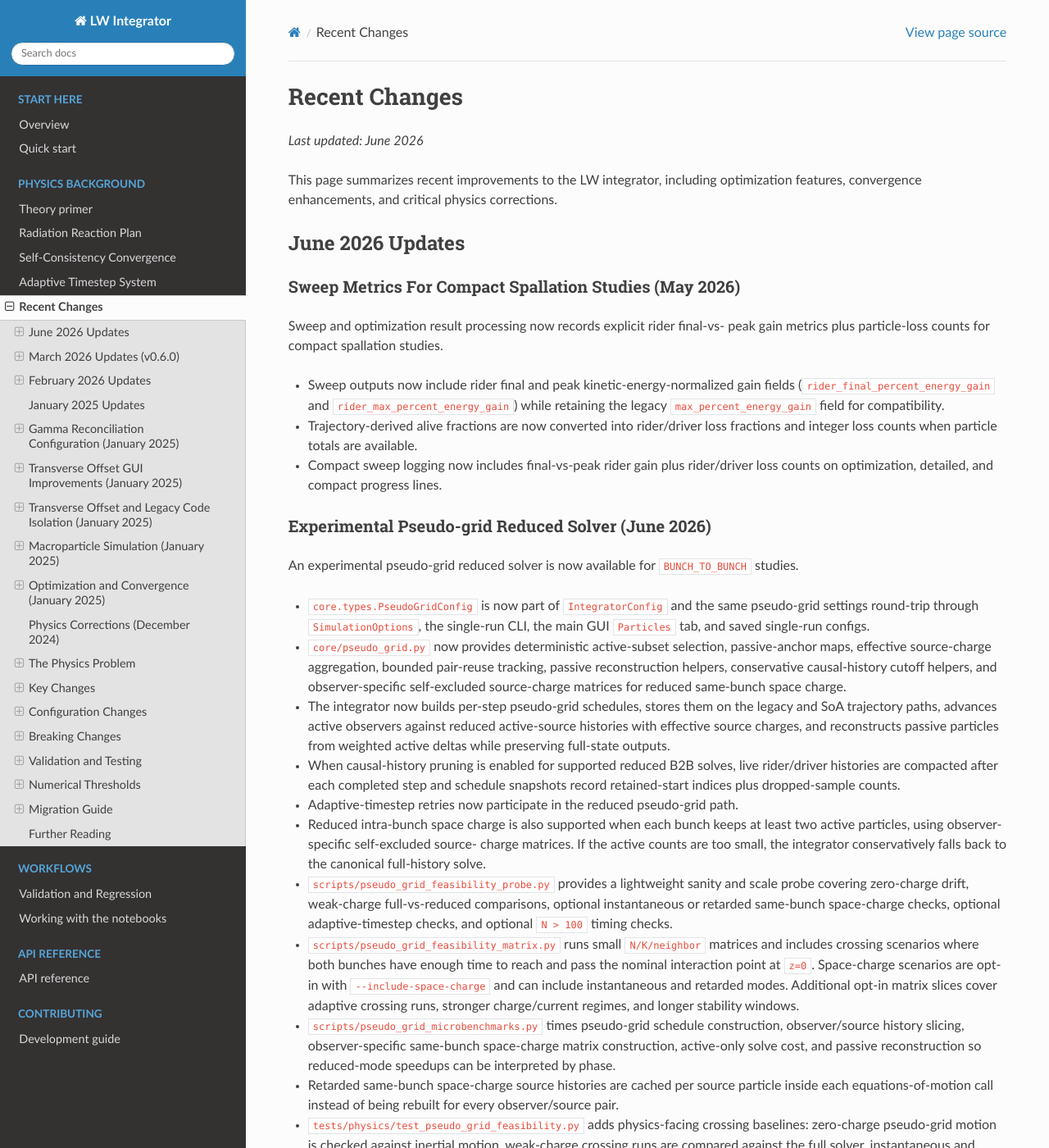
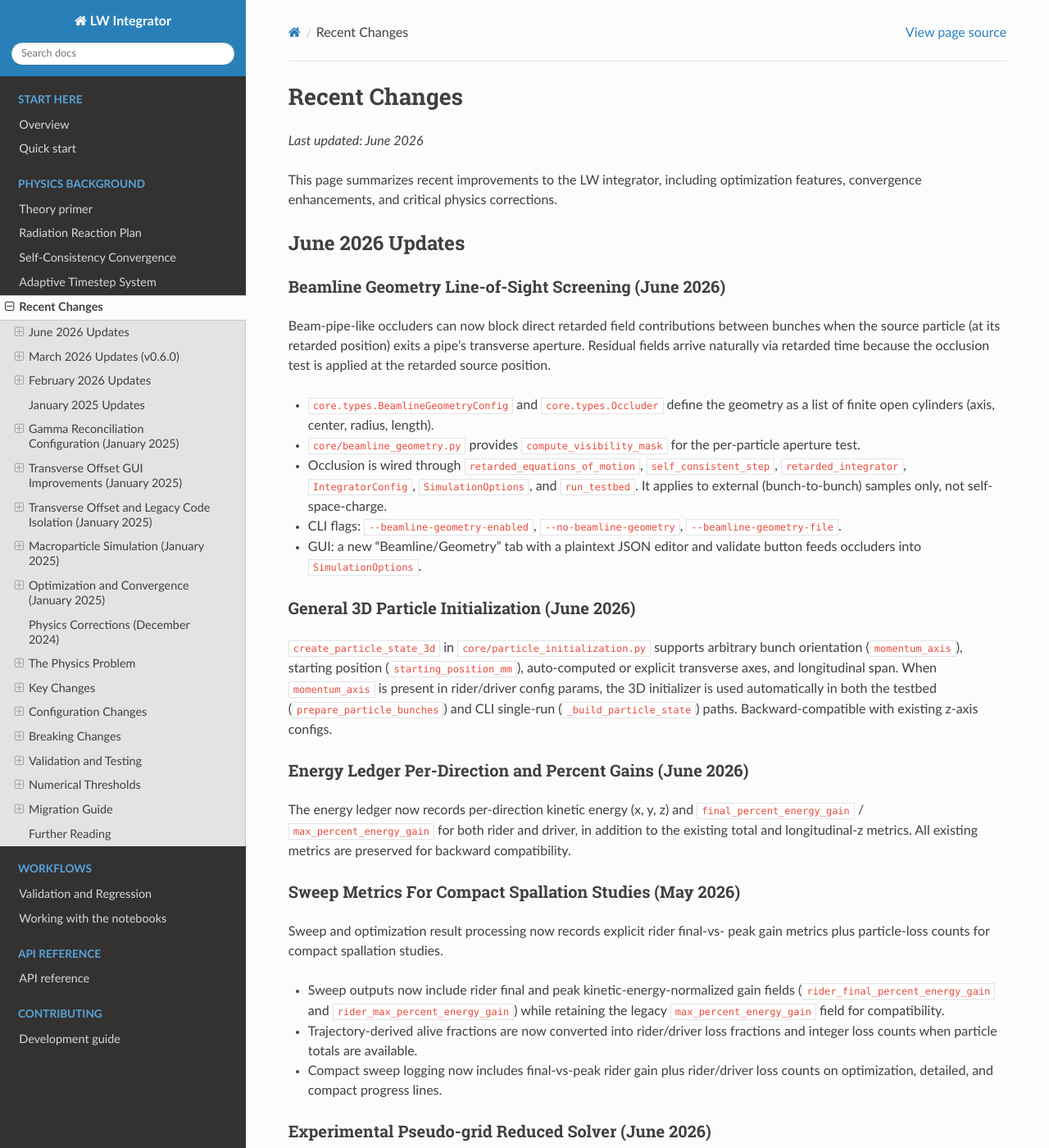
Before and after one commit to benfolsom/LW_integrator, a Sphinx documentation site: the page built from docs/source/recent_changes.rst, in a window 1280 px wide and 1400 px high. Shown: the whole window at 82% size. Built offline with Sphinx 7.4.7 and the Read the Docs theme 3.1.0, drawn with Linux system fonts in a browser that asks for light colours.

Commit message:
Update docs for geometry and 3D init

```diff
--- a/docs/source/recent_changes.rst
+++ b/docs/source/recent_changes.rst
@@ -11,6 +11,46 @@ corrections.
 
 June 2026 Updates
 -----------------
+
+Beamline Geometry Line-of-Sight Screening (June 2026)
+~~~~~~~~~~~~~~~~~~~~~~~~~~~~~~~~~~~~~~~~~~~~~~~~~~~~~~
+
+Beam-pipe-like occluders can now block direct retarded field contributions
+between bunches when the source particle (at its retarded position) exits a
+pipe's transverse aperture. Residual fields arrive naturally via retarded
+time because the occlusion test is applied at the retarded source position.
+
+* ``core.types.BeamlineGeometryConfig`` and ``core.types.Occluder`` define the
+  geometry as a list of finite open cylinders (axis, center, radius, length).
+* ``core/beamline_geometry.py`` provides ``compute_visibility_mask`` for the
+  per-particle aperture test.
+* Occlusion is wired through ``retarded_equations_of_motion``,
+  ``self_consistent_step``, ``retarded_integrator``, ``IntegratorConfig``,
+  ``SimulationOptions``, and ``run_testbed``. It applies to external
+  (bunch-to-bunch) samples only, not self-space-charge.
+* CLI flags: ``--beamline-geometry-enabled``, ``--no-beamline-geometry``,
+  ``--beamline-geometry-file``.
+* GUI: a new "Beamline/Geometry" tab with a plaintext JSON editor and validate
+  button feeds occluders into ``SimulationOptions``.
+
+General 3D Particle Initialization (June 2026)
+~~~~~~~~~~~~~~~~~~~~~~~~~~~~~~~~~~~~~~~~~~~~~~
+
+``create_particle_state_3d`` in ``core/particle_initialization.py`` supports
+arbitrary bunch orientation (``momentum_axis``), starting position
+(``starting_position_mm``), auto-computed or explicit transverse axes, and
+longitudinal span. When ``momentum_axis`` is present in rider/driver config
+params, the 3D initializer is used automatically in both the testbed
+(``prepare_particle_bunches``) and CLI single-run (``_build_particle_state``)
+paths. Backward-compatible with existing z-axis configs.
+
+Energy Ledger Per-Direction and Percent Gains (June 2026)
+~~~~~~~~~~~~~~~~~~~~~~~~~~~~~~~~~~~~~~~~~~~~~~~~~~~~~~~~~
+
+The energy ledger now records per-direction kinetic energy (x, y, z) and
+``final_percent_energy_gain`` / ``max_percent_energy_gain`` for both rider and
+driver, in addition to the existing total and longitudinal-z metrics. All
+existing metrics are preserved for backward compatibility.
 
 Sweep Metrics For Compact Spallation Studies (May 2026)
 ~~~~~~~~~~~~~~~~~~~~~~~~~~~~~~~~~~~~~~~~~~~~~~~~~~~~~~~
```
Also changed, not shown: CHANGELOG.md (+10 -4 lines), README.md (+3 -0 lines), docs/source/api/core.rst (+10 -0 lines).
